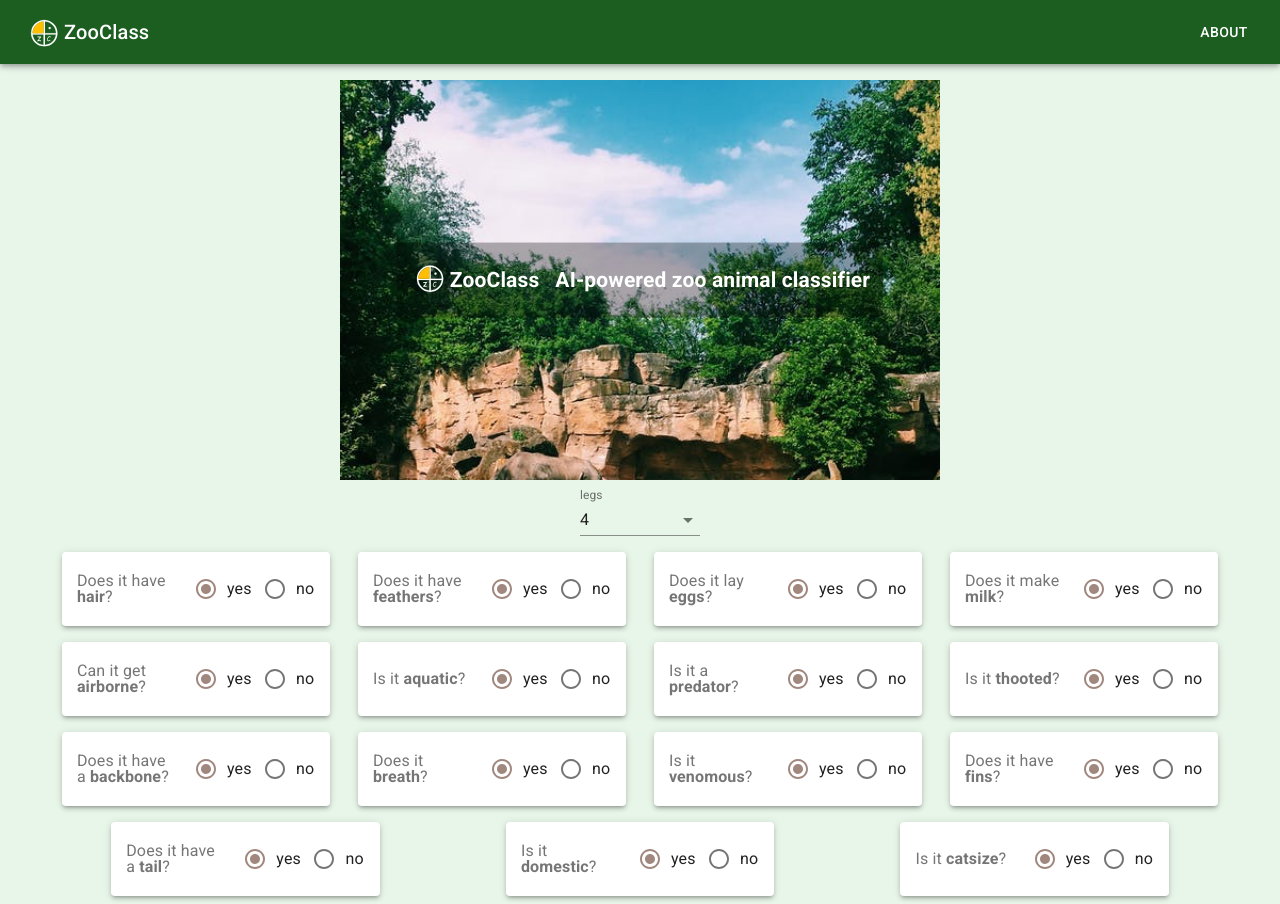
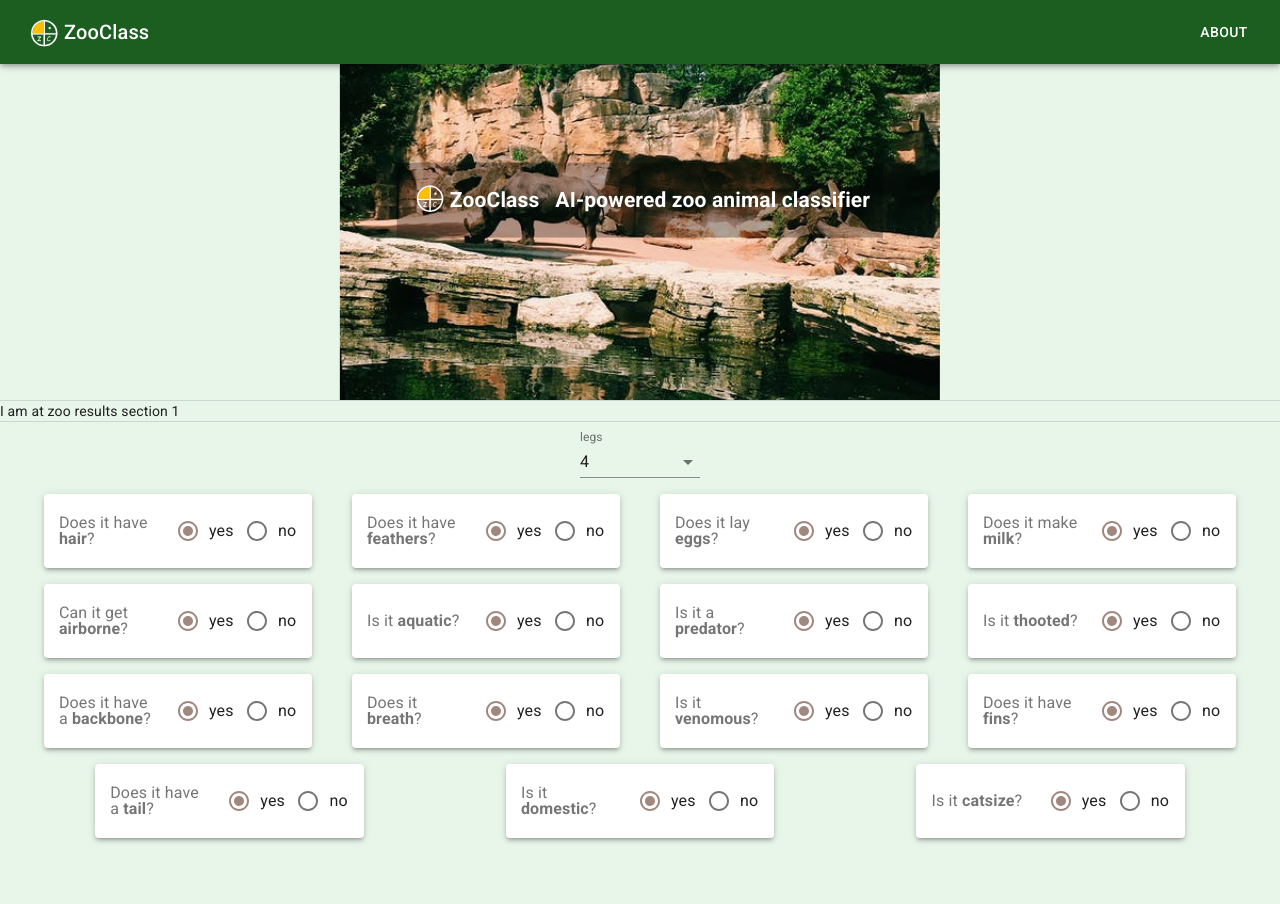
Before and after one commit to FrederickRoman/zooclass, a React (Create React App) app: page / in a window 1280 px wide. After the commit the page ends 846 px from the top, so only its background shows below. Built offline with nearby package versions, Linux system fonts and the light colour scheme.

Commit message:
feat(ZooResultSection): Init zoo classification results section

```diff
--- a/src/components/banner/HeroBanner.tsx
+++ b/src/components/banner/HeroBanner.tsx
@@ -43,18 +43,18 @@ function HeroBanner(): JSX.Element {
   }, []);
 
   const parallaxTransform = {
-    transform: `translateY(${offset * -0.5}px)`,
+    transform: `translateY(${offset * -0.5}px) scale(2)`,
   };
 
   return (
-    <Box position={"relative"} left={0} top={0} mt={10}>
+    <Box position={"relative"} left={0} top={0}>
       <section className={classes.heroBanner_viewContainer}>
         <Grid container justify={"center"} alignItems={"center"}>
           <Grid item>
             <img
               src={hero}
               alt="zoo background"
-              height="800"
+              height="400"
               className={classes.imageBackground_bottomLayer}
               style={{ ...parallaxTransform }}
             />
--- a/src/components/zoo/ZooPanel.tsx
+++ /dev/null
@@ -1,38 +0,0 @@
-import { useEffect } from "react";
-
-import Grid from "@material-ui/core/Grid";
-import Container from "@material-ui/core/Container";
-
-import useZooQnsReducer from "../../hooks/zoo/useZooQnsReducer";
-
-import FeatureMultipleChoiceList from "./FeatureMultipleChoiceList";
-import FeatureBinaryChoiceList from "./FeatureBinaryChoiceList";
-
-function ZooPanel(): JSX.Element {
-  const [zooQnsState, zooQnsDispatch] = useZooQnsReducer();
-
-  useEffect(() => {
-    console.log(zooQnsState);
-  }, [zooQnsState]);
-
-  return (
-    <Grid container justify={"center"} alignItems={"center"}>
-      <Grid item>
-        <FeatureMultipleChoiceList
-          zooQnsState={zooQnsState}
-          zooQnsDispatch={zooQnsDispatch}
-        />
-      </Grid>
-      <Grid item>
-        <Container>
-          <FeatureBinaryChoiceList
-            zooQnsState={zooQnsState}
-            zooQnsDispatch={zooQnsDispatch}
-          />
-        </Container>
-      </Grid>
-    </Grid>
-  );
-}
-
-export default ZooPanel;
--- /dev/null
+++ b/src/components/zoo/input/ZooPanelSection.tsx
@@ -0,0 +1,38 @@
+import Grid from "@material-ui/core/Grid";
+import Container from "@material-ui/core/Container";
+
+import FeatureMultipleChoiceList from "./multiple/FeatureMultipleChoiceList";
+import FeatureBinaryChoiceList from "./binary/FeatureBinaryChoiceList";
+
+import zooFormActionType from "../../../types/unions/zooFormActionType";
+import IZooFormResponse from "../../../types/interfaces/IZooFormResponse";
+
+interface IZooPanelSectionProps {
+  zooQnsState: IZooFormResponse;
+  zooQnsDispatch: React.Dispatch<zooFormActionType>;
+}
+
+function ZooPanelSection(props: IZooPanelSectionProps): JSX.Element {
+  const { zooQnsState, zooQnsDispatch } = props;
+
+  return (
+    <Grid container justify={"center"} alignItems={"center"}>
+      <Grid item>
+        <FeatureMultipleChoiceList
+          zooQnsState={zooQnsState}
+          zooQnsDispatch={zooQnsDispatch}
+        />
+      </Grid>
+      <Grid item>
+        <Container>
+          <FeatureBinaryChoiceList
+            zooQnsState={zooQnsState}
+            zooQnsDispatch={zooQnsDispatch}
+          />
+        </Container>
+      </Grid>
+    </Grid>
+  );
+}
+
+export default ZooPanelSection;
--- /dev/null
+++ b/src/components/zoo/output/ZooResultSection.tsx
@@ -0,0 +1,12 @@
+import zooClassType from "../../../types/unions/zooClassType";
+
+interface IZooResultsSectionProps {
+  zooClass: zooClassType;
+}
+
+function zooResultsSection(props: IZooResultsSectionProps) {
+  const { zooClass } = props;
+  return <div>I am at zoo results section {zooClass}</div>;
+}
+
+export default zooResultsSection;
--- a/src/pages/Home.tsx
+++ b/src/pages/Home.tsx
@@ -1,15 +1,45 @@
-import ZooPanel from "../components/zoo/ZooPanel";
+import { useState, useEffect } from "react";
 
+import useZooQnsReducer from "../hooks/zoo/useZooQnsReducer";
+
+import ZooPanelSection from "../components/zoo/input/ZooPanelSection";
+
+import ZooResultsSection from "../components/zoo/output/ZooResultSection";
 import HeroBanner from "../components/banner/HeroBanner";
 
 import Container from "@material-ui/core/Container";
 // import Grid from "@material-ui/core/Grid";
 
+import Divider from "@material-ui/core/Divider";
+
+import zooClassType from "../types/unions/zooClassType";
+
+import ZooClassification from "../services/ZooClassification";
+
 function Home() {
+  // const [zooClass, setZooClass] = useState<zooClass>(1);
+
+  const [zooQnsState, zooQnsDispatch] = useZooQnsReducer();
+  const [zooClass, setZooClass] = useState<zooClassType>(1);
+
+  useEffect(() => {
+    if (zooQnsState) {
+      console.log(zooQnsState);
+      const classification = ZooClassification.classify(zooQnsState);
+      setZooClass(classification as zooClassType);
+    }
+  }, [zooQnsState]);
+
   return (
-    <Container>
+    <Container disableGutters>
       <HeroBanner />
-      <ZooPanel />
+      <Divider />
+      <ZooResultsSection zooClass={zooClass} />
+      <Divider />
+      <ZooPanelSection
+        zooQnsState={zooQnsState}
+        zooQnsDispatch={zooQnsDispatch}
+      />
     </Container>
   );
 }
--- /dev/null
+++ b/src/services/ZooClassification.ts
@@ -0,0 +1,10 @@
+import IZooFormResponse from "../types/interfaces/IZooFormResponse";
+
+const ZooClassification = {
+  classify(zooQnsState: IZooFormResponse) {
+    console.log(zooQnsState);
+    return Math.floor(Math.random() * 7) + 1;
+  },
+};
+
+export default ZooClassification;
--- /dev/null
+++ b/src/types/unions/zooClassType.ts
@@ -0,0 +1,3 @@
+type zooClassType = 1 | 2 | 3 | 4 | 5 | 6 | 7;
+
+export default zooClassType;
```
Also changed, not shown: src/components/zoo/input/binary/FeatureBinaryChoiceList.tsx (renamed from src/components/zoo/FeatureBinaryChoiceList.tsx, +4 -4 lines), src/components/zoo/input/binary/FeatureRadioButton.tsx (renamed from src/components/zoo/FeatureRadioButton.tsx, +4 -4 lines), src/components/zoo/input/multiple/FeatureMultipleChoiceList.tsx (renamed from src/components/zoo/FeatureMultipleChoiceList.tsx, +4 -4 lines), src/components/zoo/input/multiple/FeatureSelectInput.tsx (renamed from src/components/zoo/FeatureSelectInput.tsx, +4 -4 lines), 1 other file (tests, documents, lock files or other folders).
